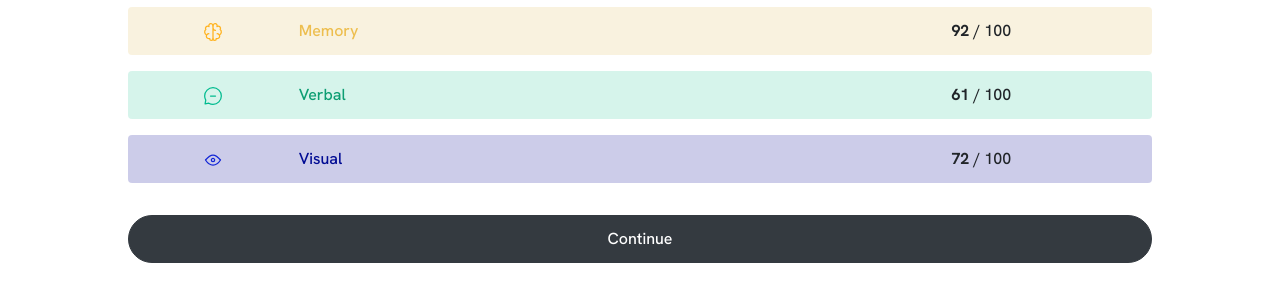
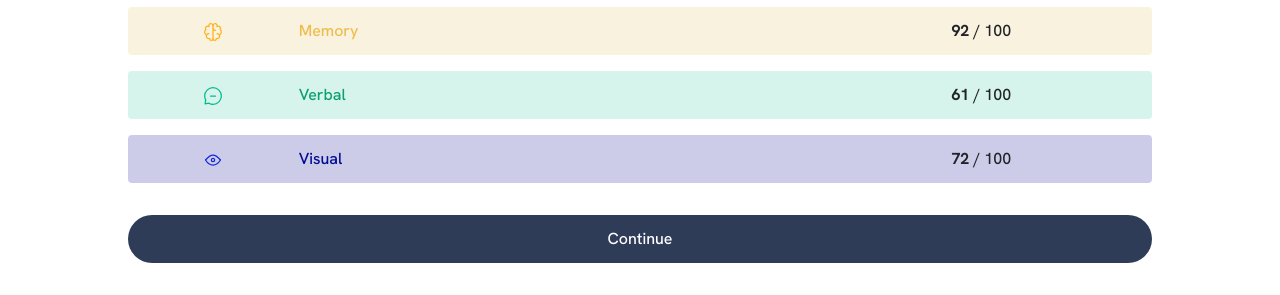
Before and after one commit to Johan-Hennius/results-summary-component-challenge, a plain HTML site: page index.html in a window 1280 px wide. Shown: the part 505-800 px from the top of the page. Drawn offline with nearby package versions, Linux system fonts and the light colour scheme.

Commit message:
Finish button style

```diff
--- a/assets/css/style.css
+++ b/assets/css/style.css
@@ -185,3 +185,14 @@ p {
   margin-top: 2rem;
   margin-bottom: 2rem;
 }
+
+.btn {
+  background-color: #2f3c58;
+  color: white;
+}
+
+.btn:hover {
+  background-image: linear-gradient(#6743ff, #312cea);
+  color: white;
+  border: none;
+}
--- a/index.html
+++ b/index.html
@@ -121,7 +121,7 @@
         <div class="row">
             <div class="col-12 button-col">
                 <button type="button"
-                    class="btn btn-dark btn-large btn-block rounded-pill continue-button btn-height">Continue</button>
+                    class="btn btn-large btn-block rounded-pill btn-height">Continue</button>
             </div>
         </div>
 
```
